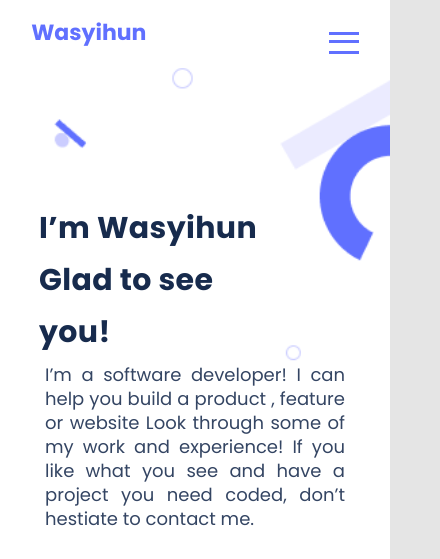
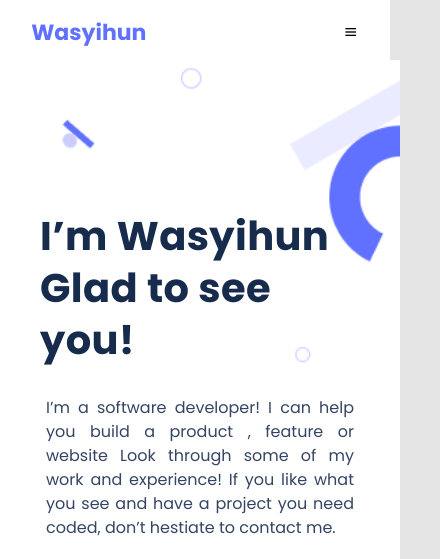
Before and after one commit to WasyihunS/Portfolio_website, a website: page index.html in a window 390 px wide. Shown: the top 559 px of the page, 440 px wide, since content can reach past the window. Drawn offline with nearby package versions, Linux system fonts and the light colour scheme.

Commit message:
add humberger Icon

```diff
--- a/index.html
+++ b/index.html
@@ -6,6 +6,7 @@
     <meta name="viewport" content="width=device-width, initial-scale=1.0" />
     <link rel="stylesheet" href="style.css" />
     <link rel="preconnect" href="https://fonts.googleapis.com" />
+    <link href='https://unpkg.com/boxicons@2.1.4/css/boxicons.min.css' rel='stylesheet'>
     <link
       rel="stylesheet"
       href="https://cdnjs.cloudflare.com/ajax/libs/font-awesome/6.3.0/css/all.min.css"
@@ -20,9 +21,8 @@
       <div>
         <a class="Was_logo">Wasyihun</a>
       </div>
-      <nav class="menu_icon">
-        <div class="menu_icon"></div>
-        <div class="menu_icon"></div>
+      <nav>
+        <i class='bx bx-menu'></i>
       </nav>
     </header>
     <section class="Body_content">
--- a/style.css
+++ b/style.css
@@ -104,7 +104,6 @@ body {
 
 @media (min-width: 375px) and (max-width: 768px) {
   .Body_content-title {
-    width: 80%;
     margin: auto;
     padding-top: 30%;
     padding-bottom: 20%;
@@ -116,12 +115,18 @@ body {
     font-family: 'Poppins', sans-serif;
     font-style: normal;
     font-weight: 700;
-    font-size: 30px;
+    font-size: 40px;
     line-height: 52px;
-    color: #172b4d;
-    margin-bottom: 5px;
-    width: 80%;
+    display: flex;
+    color: #172B4D;
+    align-items: center;
     text-align: justify;
+    width: 400px;
+    height: 150px;
+    flex: none;
+    order: 0;
+    flex-grow: 0;
+
   }
 
   .navbar {
@@ -136,16 +141,14 @@ body {
   }
 
   .Body_content-title p {
-    flex: none;
-    order: 0;
-    flex-grow: 0;
     font-family: 'Poppins', sans-serif;
     font-style: normal;
     font-weight: 400;
-    font-size: 18px;
+    font-size: 16px;
     line-height: 24px;
     color: #344563;
     text-align: justify;
+    flex: none;
     margin-top: 0;
     margin-left: 6px;
     margin-right: 6px;
```
